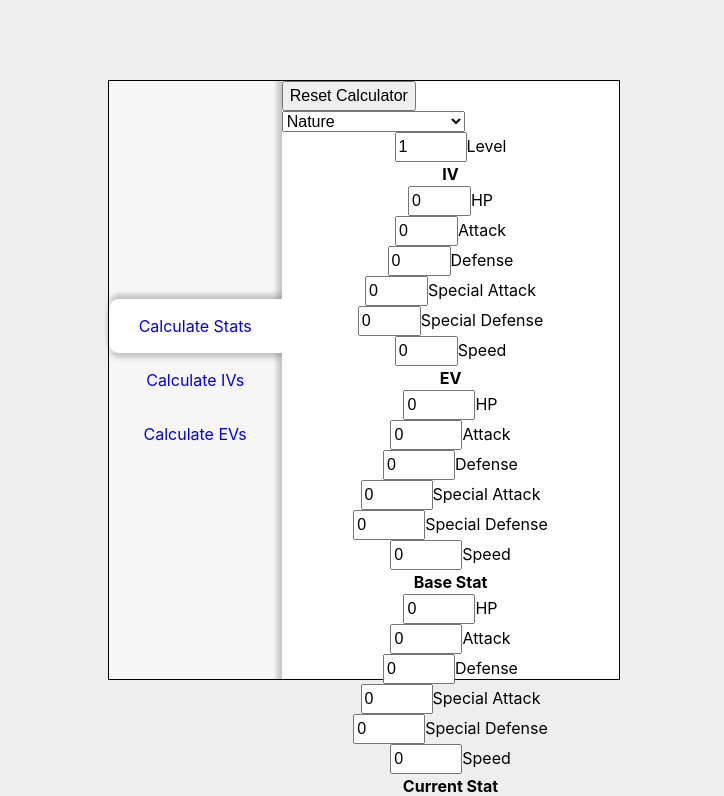
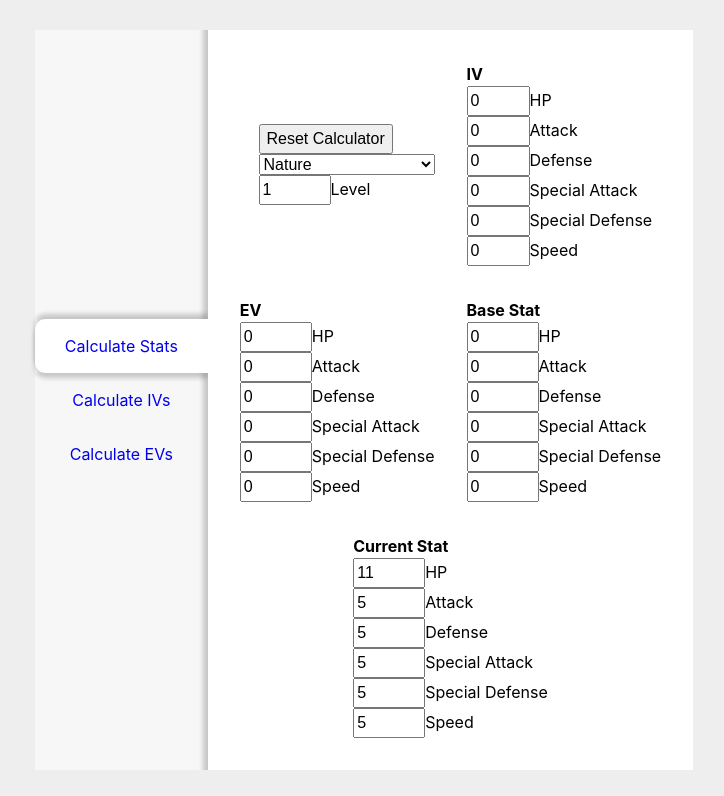
Before and after one commit to d-mcneil/pokemon-calculator, a React (Create React App) app: page / in a window 1280 px wide. Shown: the top 796 px of the page, without its empty margins (276-1000 px from the left). Built offline with nearby package versions, Linux system fonts and the light colour scheme.

Commit message:
Make nav bar, calculator container, and main container responsive for all screen sizes; prevent calculated ev and iv ranges from going above or below the possible extreme values

```diff
--- a/src/components/CalculatorField/CalculatorField.component.jsx
+++ b/src/components/CalculatorField/CalculatorField.component.jsx
@@ -18,12 +18,8 @@ const CalculatorField = ({
   statName = "", // hp, attack, defense, specialAttack, specialDefense, speed
   id,
 }) => {
-  const maxValue = valueIsCalculated
-    ? undefined
-    : setExtremeValue(MAX_VALUE, fieldType, statName);
-  const minValue = valueIsCalculated
-    ? undefined
-    : setExtremeValue(MIN_VALUE, fieldType, statName);
+  const maxValue = setExtremeValue(MAX_VALUE, fieldType, statName);
+  const minValue = setExtremeValue(MIN_VALUE, fieldType, statName);
 
   const handleChange = valueIsCalculated
     ? undefined
--- a/src/components/NatureSelector/NatureSelector.styles.scss
+++ b/src/components/NatureSelector/NatureSelector.styles.scss
@@ -0,0 +1,3 @@
+select {
+  width: 11em;
+}
--- a/src/components/Navigation/Navigation.styles.scss
+++ b/src/components/Navigation/Navigation.styles.scss
@@ -53,25 +53,14 @@
   }
 }
 
-@media (min-width: 600px) {
+@media (min-width: 650px) {
   .main-container {
     flex-direction: row;
     width: fit-content;
-    margin-left: auto;
-    margin-right: auto;
-    margin-top: 10vh;
-    max-height: 80vh;
-    height: 600px;
-    border: 1px solid black;
-    // max-width: 80%;
-    // flex-wrap: wrap;
-    // align-content: center;
+    margin: auto;
 
     .sidebar-container {
       width: fit-content;
-      height: 100%;
-      // min-height: 400px;
-      // max-height: 600px;
 
       .sidebar {
         width: max-content;
--- a/src/containers/Calculator/Calculator.container.jsx
+++ b/src/containers/Calculator/Calculator.container.jsx
@@ -208,10 +208,6 @@ const Calculator = ({
           key={"reset-calculator"}
         />
         <NatureSelector key={`${resetIndex}-${SELECTOR_TYPE.nature}`} />
-        {/* <FieldTypeLabel
-        fieldType={FIELD_TYPE.level}
-        key={`${FIELD_TYPE.level}-label`}
-      /> */}
         <div className="calculator-field-wrapper">
           <CalculatorField
             key={`${resetIndex}-${FIELD_TYPE.level}`}
--- a/src/containers/Calculator/Calculator.styles.scss
+++ b/src/containers/Calculator/Calculator.styles.scss
@@ -1,5 +1,70 @@
 .calculator-container {
   // <main>
   background-color: #fff;
-  text-align: center;
+  display: grid;
+  grid-template-rows: auto auto auto;
+  grid-template-columns: auto auto;
+
+  .field-group {
+    width: fit-content;
+    padding: var(--spacing-2);
+  }
+  .field-group:first-child {
+    padding-top: var(--spacing-3);
+    padding-left: var(--spacing-3);
+    justify-self: end;
+    align-self: center;
+  }
+  .field-group:nth-child(2) {
+    padding-top: var(--spacing-3);
+    padding-right: var(--spacing-3);
+    justify-self: start;
+    align-self: end;
+  }
+  .field-group:nth-child(3) {
+    padding-left: var(--spacing-3);
+    justify-self: end;
+    align-self: center;
+  }
+  .field-group:nth-child(4) {
+    padding-right: var(--spacing-3);
+    justify-self: start;
+    align-self: center;
+  }
+  .field-group:last-child {
+    padding-left: var(--spacing-3);
+    padding-right: var(--spacing-3);
+    padding-bottom: var(--spacing-3);
+    grid-column: span 2;
+    align-self: start;
+    justify-self: center;
+  }
 }
+
+@media (min-width: 900px) and (max-height: 750px) {
+  .calculator-container {
+    grid-template-rows: auto auto;
+    grid-template-columns: auto auto auto;
+
+    .field-group:nth-child(2) {
+      padding-right: var(--spacing-2);
+    }
+    .field-group:nth-child(3) {
+      padding-bottom: var(--spacing-3);
+      align-self: start;
+    }
+    .field-group:nth-child(4) {
+      padding-right: var(--spacing-2);
+      padding-bottom: var(--spacing-3);
+      align-self: start;
+    }
+    .field-group:last-child {
+      grid-column: 3 / span 1;
+      grid-row: 1 / 3;
+      justify-self: start;
+      align-self: center;
+      padding-left: var(--spacing-2);
+      padding-top: var(--spacing-3);
+    }
+  }
+}
--- a/src/containers/FieldGroup.container.jsx
+++ b/src/containers/FieldGroup.container.jsx
@@ -34,13 +34,14 @@ const FieldGroup = ({
   const statArray = [hp, attack, defense, specialAttack, specialDefense, speed];
   const statNameArray = Object.keys(STAT_NAME);
 
-  const renderMaxIvOrEvFields = (statName, maxValue, index) => {
+  const renderMaxIvOrEvFields = (statName, maxValue, minValue, index) => {
     if (
       valueIsCalculated &&
       (fieldType === FIELD_TYPE.ev || fieldType === FIELD_TYPE.iv)
     ) {
       const value = statArray[index][`${fieldType}Max`]; // the numerical value of stat.evMax or stat.ivMax
-      const defaultValue = value > maxValue ? maxValue : value;
+      const defaultValue =
+        value > maxValue ? maxValue : value < minValue ? minValue : value;
       const key = `${resetIndex}-${fieldType}-${statName}-max-${defaultValue}`;
 
       return (
@@ -52,7 +53,6 @@ const FieldGroup = ({
             defaultValue={defaultValue}
             fieldType={fieldType}
             statName={statName}
-            max
           />
         </>
       );
@@ -63,9 +63,17 @@ const FieldGroup = ({
 
   return statNameArray.map((statName) => {
     const index = statNameArray.indexOf(statName);
-    const defaultValue = statArray[index][fieldType]; // the (numerical) value of stat.fieldType --- examples: hp.currentStat, defense.iv, specialAttack.ev
+    const statValue = statArray[index][fieldType]; // the (numerical) value of stat.fieldType --- examples: hp.currentStat, defense.iv, specialAttack.ev
     const maxValue = setExtremeValue(MAX_VALUE, fieldType, statName);
     const minValue = setExtremeValue(MIN_VALUE, fieldType, statName);
+    const defaultValue = //
+      valueIsCalculated // if the value is calculated...
+        ? statValue < minValue // if the calculated value is below the min value...
+          ? minValue // return the min value instead of the calculated value
+          : statValue > maxValue // else if the calculated value is above the max value...
+          ? maxValue // return the max value instead of the the calculated value
+          : statValue // else return the calculated value, because it is valid
+        : statValue; // else the value is NOT calculated, so return the current value of the stat
     const aboveRange = defaultValue > maxValue;
     const belowRange = defaultValue < minValue;
     const key = `${resetIndex}-${fieldType}-${statName}${
@@ -97,7 +105,7 @@ const FieldGroup = ({
           valueIsCalculated={valueIsCalculated}
           id={fieldId}
         />
-        {renderMaxIvOrEvFields(statName, maxValue, index)}
+        {renderMaxIvOrEvFields(statName, maxValue, minValue, index)}
         <StatLabel
           statName={statName}
           key={`${fieldType}-${statName}-label`}
--- a/src/index.scss
+++ b/src/index.scss
@@ -1,7 +1,7 @@
 html {
   margin: 0;
   width: 100%;
-  font-size: 11px;
+  font-size: 10.5px;
 }
 
 @media (min-width: 350px) {
@@ -9,11 +9,13 @@ html {
     font-size: 12px;
   }
 }
-@media (min-width: 600px) and (min-height: 600px) {
+
+@media (min-width: 450px) {
   html {
     font-size: 16px;
   }
 }
+
 body {
   margin: 0;
   font-family: -apple-system, BlinkMacSystemFont, "Segoe UI", "Roboto", "Oxygen",
@@ -22,6 +24,22 @@ body {
   -webkit-font-smoothing: antialiased;
   -moz-osx-font-smoothing: grayscale;
   background-color: #eee;
+  // --spacing-2: 10px;
+  // --spacing-3: 20px;
+  // --spacing-2: 0.625rem;
+  // --spacing-3: 1.25rem;
+  --spacing-2: 1rem;
+  --spacing-3: 2rem;
+}
+
+html,
+body,
+#root {
+  min-height: 100vh;
+}
+
+#root {
+  display: flex;
 }
 
 * {
```
